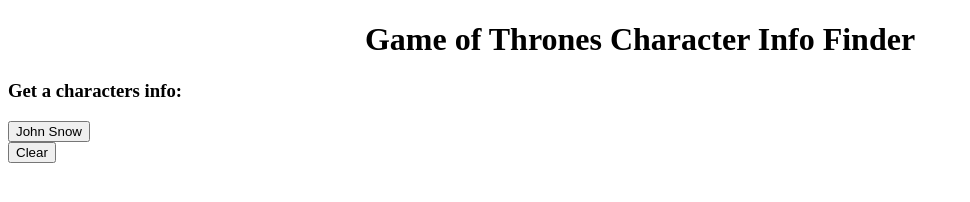
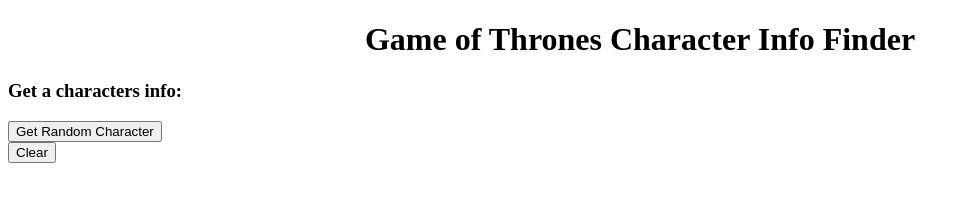
Before and after one commit to Sussman-P/frontend-project, a plain HTML site: page index.html in a window 1280 px wide. Shown: the whole page, without its empty margins (0-970 px from the left). Drawn offline with nearby package versions, Linux system fonts and the light colour scheme.

Commit message:
changed name of button

```diff
--- a/index.html
+++ b/index.html
@@ -19,7 +19,7 @@
 
 		<h3>Get a characters info:</h3>
 		<div class="user-input">
-			<button class="snow">John Snow</button>
+			<button class="random-character">Get Random Character</button>
 		</div>
 		<div class="results"></div>
 	</body>
```
